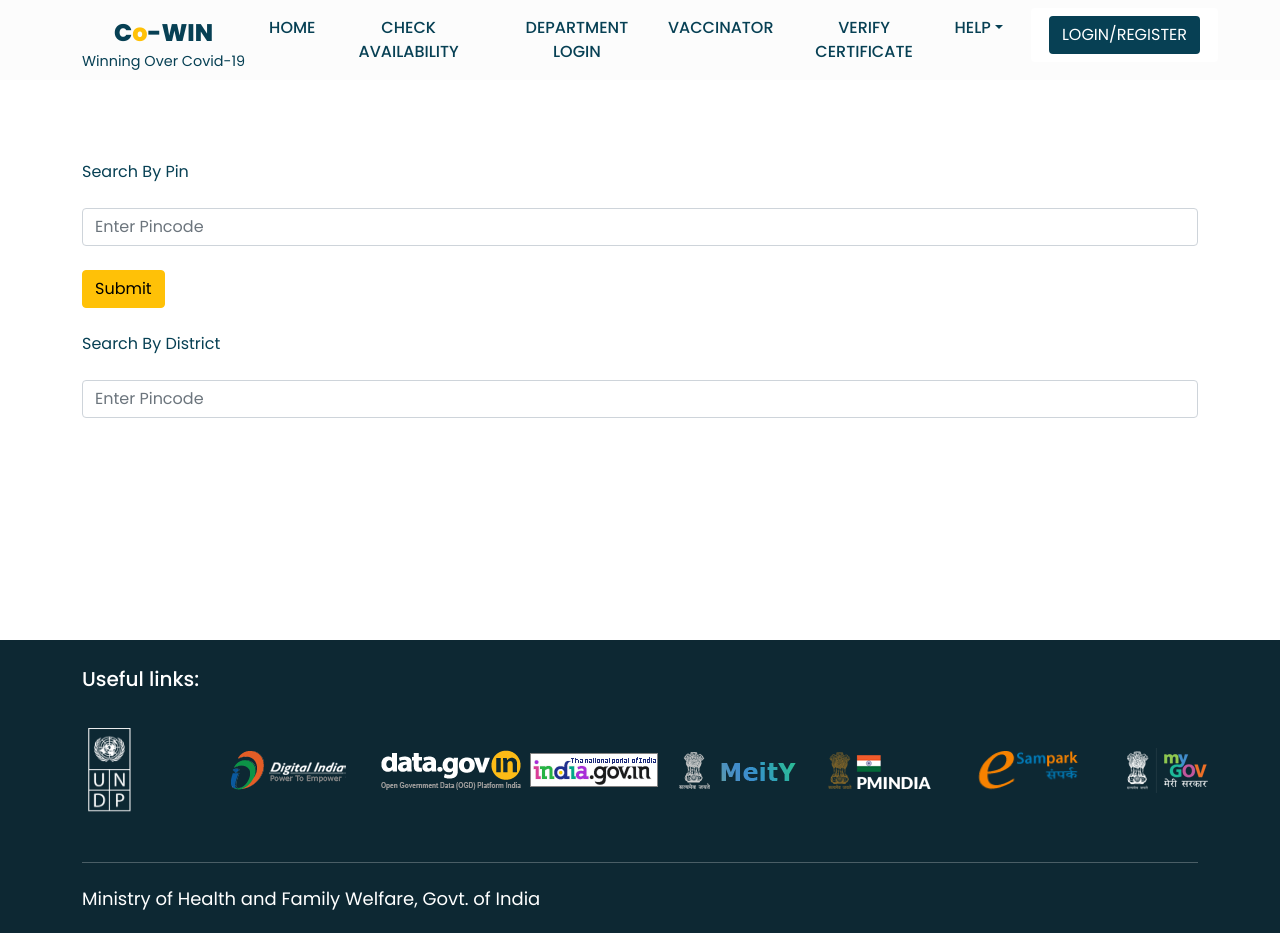
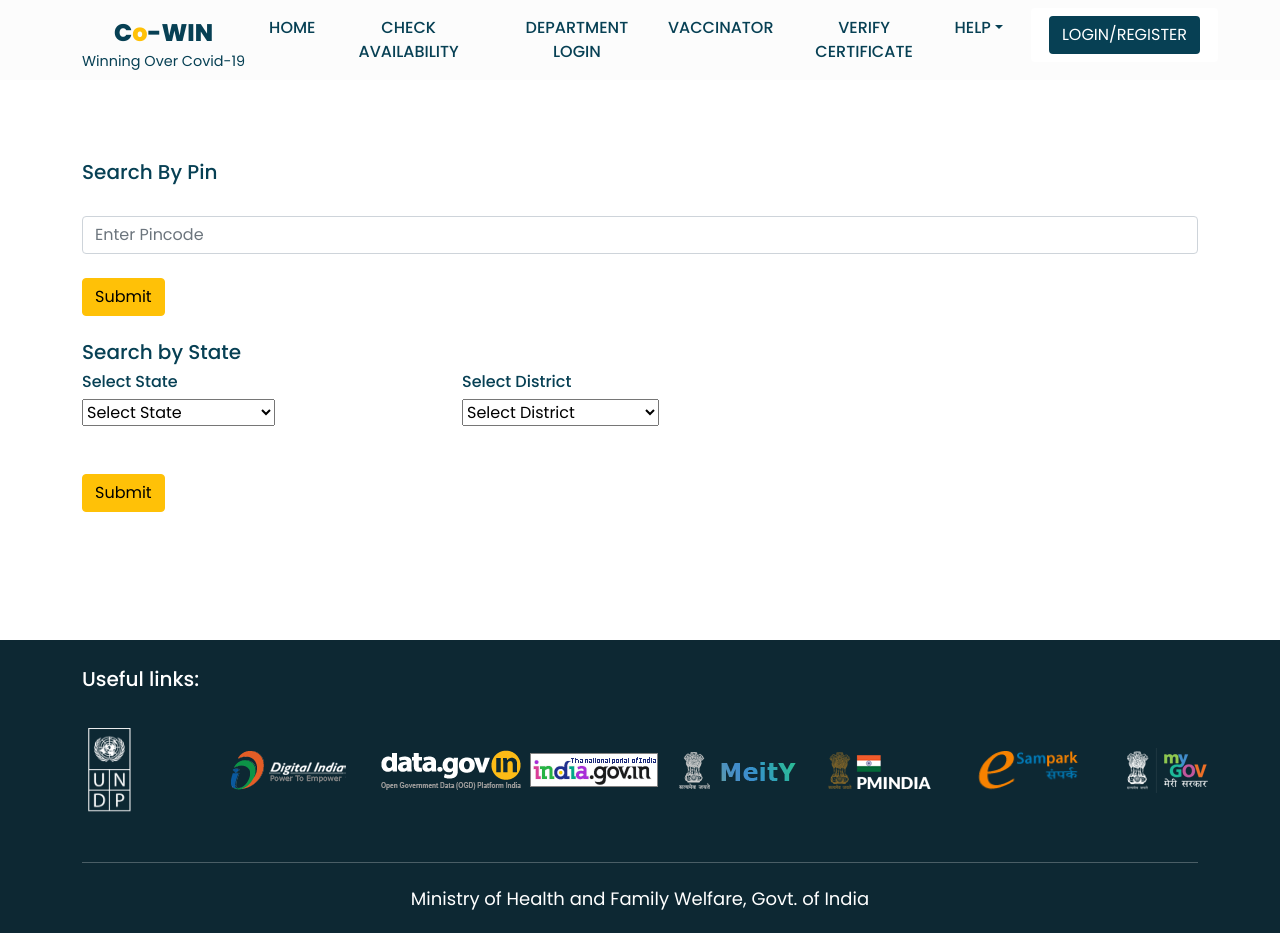
Before and after one commit to abelkmathew/Co-win, a React (Create React App) app: page /#/statistics in a window 1280 px wide. Built offline with nearby package versions, Linux system fonts and the light colour scheme.

Commit message:
Completed

```diff
--- a/src/App.css
+++ b/src/App.css
@@ -238,7 +238,9 @@ marquee:hover {
   min-height: 40vh;
 }
 
-
+.report{
+  background-image:linear-gradient(to top,rgba(250, 163, 2, 0.884),rgba(245, 243, 236, 0.6)) !important;
+}
 /*************************** CONTACT  ******************/
 .contact .button{
   display: flex;
@@ -322,7 +324,7 @@ marquee:hover {
  margin-bottom: 2rem;
 }
 
-.footer2{
+.footer2 p{
   display: flex;
   align-items: center;
   justify-content: center ;
--- a/src/App.js
+++ b/src/App.js
@@ -1,6 +1,6 @@
 import React from "react";
 import { HashRouter as Router, Route, Switch } from "react-router-dom";
-import { Navbar,Footer,Home,Faq,Statistics,Verify,Login,RegisterHelp,Contact} from "./Components";
+import { Navbar,Footer,Home,Faq,Statistics,RegisterHelp,Contact} from "./Components";
 import './App.css'
 import './responsive.css'
 
@@ -14,8 +14,6 @@ function App() {
             <Route path="/" exact component={() => <Home />} />
             <Route path="/statistics" exact component={() => <Statistics/>} />
             <Route path="/faq" exact component={() => <Faq />} />
-            <Route path="/verify" exact component={() => <Verify />} />
-            <Route path="/login" exact component={() => <Login />} />
             <Route path="/RegisterHelp" exact component={() => <RegisterHelp />} />
             <Route path="/Contact" exact component={() => <Contact />} />
           </Switch>
--- a/src/Components/Home.jsx
+++ b/src/Components/Home.jsx
@@ -6,11 +6,11 @@ import Umang_logo from './assets/logos/umang-logo-v1.png'
 import cis_logo from './assets/logos/csclogo.jpeg'
 
 
-
 import slider1 from './assets/slider1.jpg';
 import slider2 from './assets/slider2.jpg';
 import slider3 from './assets/slider3.jpg';
 import slider4 from './assets/slider4.png';
+
 
 function Home() {
     return (
@@ -160,9 +160,20 @@ function Home() {
                         </div>
                     </div>
                 </div>
+            </div><br /><br />
+
+            <div className="section report">
+                <div className="container"><br /><br /><br />
+                    <div className="section-heading">
+                        <h2>India's Co-win Statistics</h2>
+                    </div>
+                        <div className="col">
+                        <a href="https://dashboard.cowin.gov.in/" class="btn btn-danger">
+                                     View Report
+                        </a>
+                        </div><br /><br /><br />
+                </div>
             </div>
-
-
 
             <div className="site-section2 partners">
                 <div className="container">
@@ -193,19 +204,7 @@ function Home() {
                 </div>
 
 
-
-
-
-
-
-
-
             </div>
-
-
-
-
-
         </div>
     )
 }
--- a/src/Components/Login.jsx
+++ /dev/null
@@ -1,11 +0,0 @@
-import React from 'react'
-
-function Login() {
-    return (
-        <div>
-            <div className="site-section"></div>
-        </div>
-    )
-}
-
-export default Login
--- a/src/Components/Navbar.jsx
+++ b/src/Components/Navbar.jsx
@@ -12,8 +12,9 @@ function Navbar(props) {
                 <div className="container">
 
                     <div className="navbar-header navbar-brand">
-                        <div className="nav-item" >
-                            <a href="/home">C<span>o</span>-WIN</a>
+                        <div className={`nav-item  ${props.location.pathname === "/" ? "active" : ""}`} >
+
+                            <a href="#">C<span>o</span>-WIN</a>
                             <p>Winning Over Covid-19</p>
                         </div>
                     </div>
@@ -45,15 +46,13 @@ function Navbar(props) {
                                     </a>
                                     <ul class="dropdown-menu" aria-labelledby="navbarScrollingDropdown">
                                         <li className={`${props.location.pathname === "/faq" ? "active" : ""}`}>
-                                            <Link className="dropdown-item" to="/faq">GUIDELINES</Link></li>
-                                        <li className={`${props.location.pathname === "/faq" ? "active" : ""}`}>
                                             <Link className="dropdown-item" to="/faq">FAQ</Link></li>
                                         <li className={`${props.location.pathname === "/RegisterHelp" ? "active" : ""}`} >
                                             <Link className="dropdown-item" to="/RegisterHelp">HOW TO REGISTER</Link></li>
 
                                         <li><hr class="dropdown-divider"/></li>
                                         <li className={`${props.location.pathname === "/Contact" ? "active" : ""}`} >
-                                            <Link className="dropdown-item" to="/Contact">CONTACT </Link></li>
+                                            <Link className="dropdown-item" to="/Contact">CONTACT US</Link></li>
                                     </ul>
                                 </li>
 
--- a/src/Components/Statistics.jsx
+++ b/src/Components/Statistics.jsx
@@ -9,7 +9,7 @@ const [state,setState] = useState([])
         <div>
             <div className="site-section">
                 <div className="container">
-                    <label htmlFor="">Search By Pin</label><br /><br />
+                    <label htmlFor=""><h5>Search By Pin</h5></label><br /><br />
                     <input type="text" class="form-control" placeholder="Enter Pincode" maxlength="6" size="6"/><br />
                     <button onClick={()=>{
                         axios.get('https://cdn-api.co-vin.in/api/v2/admin/location/states').then((response)=>{
@@ -29,8 +29,27 @@ const [state,setState] = useState([])
                     }
 
                     <br /><br />
-                    <label htmlFor="">Search By District</label><br /><br />
-                    <input type="text" class="form-control" placeholder="Enter Pincode"/>
+                    <h5>Search by State</h5>
+                    <div className="row">
+                        <div className="col-md-4">
+                            <h6>Select State</h6>
+                            <select name="district" id="district">
+                                <option value="Null state">Select State</option>
+                                <option value="Kerala">Kerala</option>
+                                <option value="Karnataka">Karnataka</option>
+                                <option value="Tamil Nadu">Tamil Nadu</option>
+                                <option value="Api Call">Other States(API call)</option>
+                            </select><br /><br />
+                        </div>
+                        <div className="col-md-4">
+                                <h6>Select District</h6>
+                            <select name="district" id="district">
+                                <option value="Null district">Select District</option>
+                                <option value="Api Call">Other District(API call)</option>
+                            </select>
+                        </div>
+                    </div><br />
+                    <button type="submit" className="btn btn-warning ">Submit</button>
                 </div>
             </div>
         </div>
--- a/src/Components/Verify.jsx
+++ /dev/null
@@ -1,11 +0,0 @@
-import React from 'react'
-
-function Verify() {
-    return (
-        <div>
-            <div className="site-section"></div>
-        </div>
-    )
-}
-
-export default Verify
--- a/src/Components/index.js
+++ b/src/Components/index.js
@@ -3,7 +3,5 @@ export { default as Footer } from "./Footer";
 export { default as Home} from "./Home";
 export { default as Statistics } from "./Statistics";
 export { default as Faq } from "./Faq";
-export { default as Verify } from "./Verify";
-export { default as Login } from "./Login";
 export { default as RegisterHelp } from "./RegisterHelp";
 export { default as Contact } from "./Contact";
--- a/src/responsive.css
+++ b/src/responsive.css
@@ -41,7 +41,7 @@
 /* Medium devices (tablets, less than 992px) */
 @media (max-width: 991.98px) {
     .hero{
-        border-radius: 0 0 20% 0% ;
+        border-radius: 0 0 20% 20% ;
         min-height: 60vh;
     }
     .loginicon{
```
